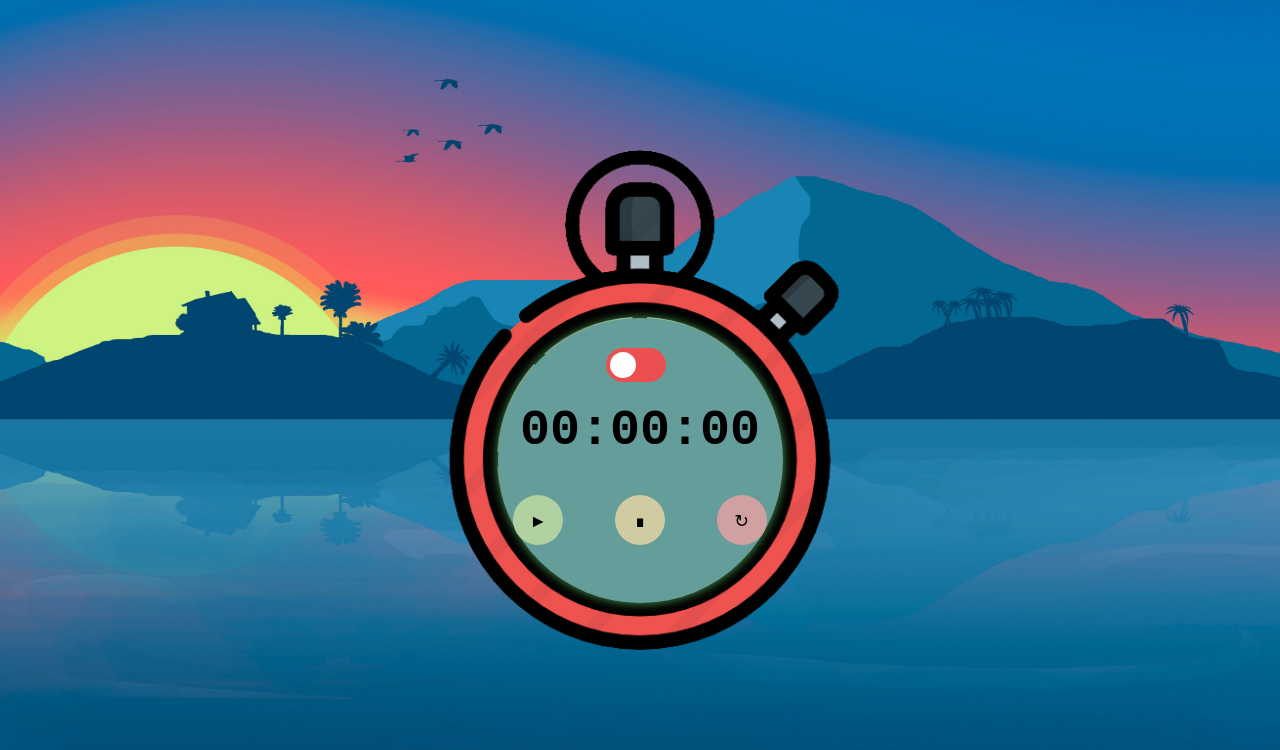
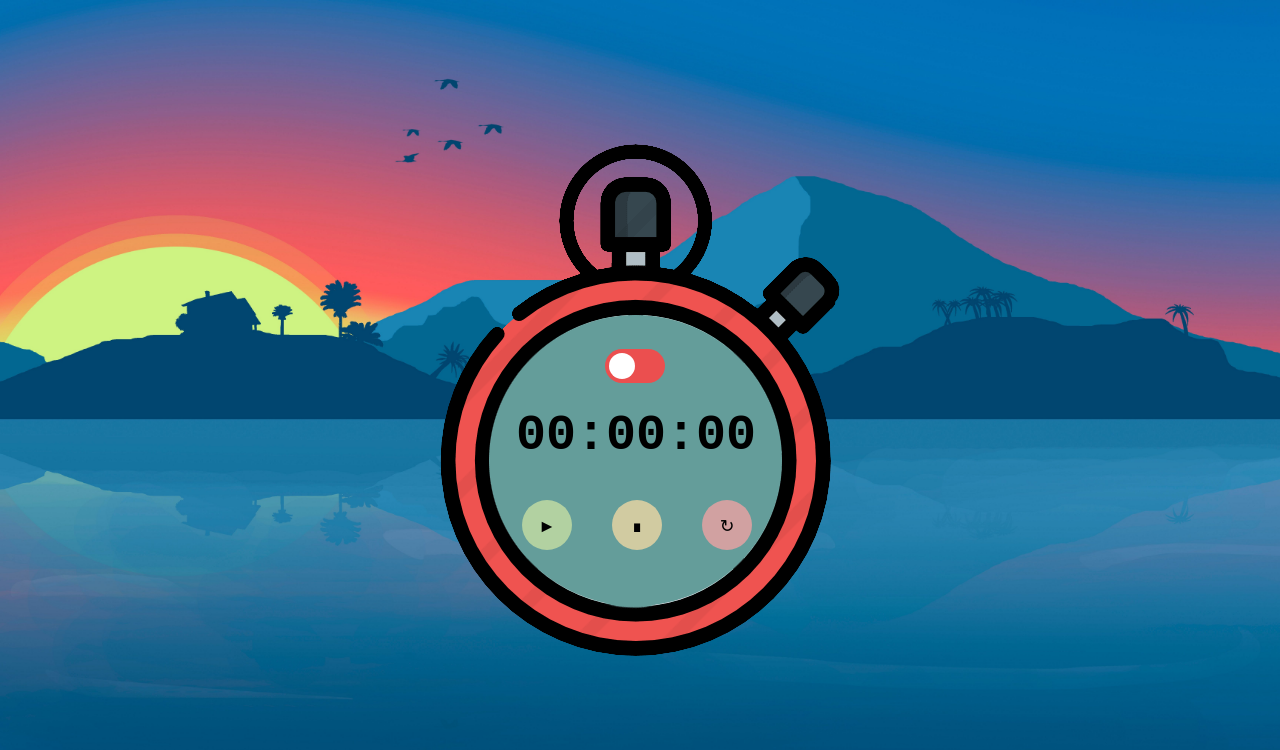
Before and after one commit to HandlessCoder/Chronometer-Timer, a plain HTML site: page index.html in a window 1280 px wide. Drawn offline with Linux system fonts and the light colour scheme.

Commit message:
Final Product

```diff
--- a/css/styles.css
+++ b/css/styles.css
@@ -42,7 +42,9 @@
   }
 }
 
-
+#counter{
+  margin-left: 2px;
+}
 
 body{
     /* background-image: url('../img/bg16.png'); */
@@ -52,16 +54,16 @@ body{
 }
 #body-container{
   height: 100vh;
+  width: 100vw;
   display: flex;
   align-items: center;
   justify-content: center;
 }
 
 #reloj{
-    height: 500px;
-    width: 500px;
+    height: 512px;
+    width: 512px;
     /* padding-right: 20px; */
-    background-image: url("../img/favicon.png");
     background-size: 500px;
     background-position-x: 4px;
     background-repeat: no-repeat;
@@ -71,17 +73,21 @@ body{
 }
 
 .max-width{
-    margin-top: 24%;
+    /* margin-top: 24%; */
     /* max-width: 281px; */
-    width: 57%;
-    height: 57%;
-    padding-top: 30px;
+    /* margin-top: 215px ; */
+    width: 512px;
+    height: 512px;
+    padding-top: 205px ;
+    padding-bottom: 225px ;
+    padding-left: 130px ;
+    padding-right: 290px ;  /*430-padding-left*/
+
     box-sizing: border-box;
-    background-color: rgb(100, 157, 154);
-    box-shadow: 0px 0px 10px 1px rgb(67, 136, 73);
+    background-image: url("../img/chronometer.png");
+    /* box-shadow: 0px 0px 10px 1px rgb(67, 136, 73); */
     justify-content: center;
     align-items: center;
-    border-radius: 50%;
 }
 h1{
     font-family: 'Courier New', Courier, monospace;
@@ -106,9 +112,11 @@ button:focus {
     outline:0;
 }
 #btn-grp{
+  margin-top: 0px;
+  margin-left: 8px;
     display: grid;
     grid-template-columns: repeat(3,1fr);
-    gap: 20px;
+    gap: 40px;
     /* margin: 15px 100px; */
 }
 button:hover{
@@ -146,7 +154,7 @@ button:hover{
 
 .switch {
     position: relative;
-    margin-left: 108px;
+    margin-left: 91px;
     display: inline-block;
     width: 60px;
     height: 34px;
@@ -222,8 +230,9 @@ button:hover{
 
 
   #cmb-grp{
-    margin-top: 1%;
+    margin-top: 7%;
+    margin-left: 6px;
     display: grid;
     grid-template-columns: repeat(3,1fr);
-    gap: 0px;
+    gap: 31px;
   }
--- a/js/crono.js
+++ b/js/crono.js
@@ -52,7 +52,7 @@ function addInput(divName,name,limit) {
 function slider() {
     if(running===0){
         if(checkBox.checked){
-            document.getElementById('reloj').style.backgroundImage="url('./img/timer.png')";
+            document.querySelector('.max-width').style.backgroundImage="url('./img/timer.png')";
             if(horas === undefined){
                 addInput("cmb-grp","horas",24);
                 addInput("cmb-grp","minutos",60);
@@ -68,10 +68,10 @@ function slider() {
             segundos.value=((ss%60)<10?'0':'')+String(ss%60);
             contador.style.display = "none";
 
-            document.getElementById('btn-grp').style.paddingTop='5%';
+            document.getElementById('btn-grp').style.marginTop='20%';
         }else{
-            document.getElementById('btn-grp').style.paddingTop='0px';
-            document.getElementById('reloj').style.backgroundImage="url('./img/favicon.png')";
+            document.getElementById('btn-grp').style.marginTop='6.67px';
+            document.querySelector('.max-width').style.backgroundImage="url('./img/chronometer.png')";
             contador.style.display = "block";
             document.getElementById('cmb-grp').style.display ='none';
         }
@@ -91,7 +91,7 @@ function start() {
             crono=setInterval(() => timer(), tempo);
             document.getElementById("counter").style.display = "block";
             document.getElementById('cmb-grp').style.display ='none';
-            document.getElementById('btn-grp').style.paddingTop='0px';
+            document.getElementById('btn-grp').style.marginTop='6.67px';
             contador.innerText=`${horas.value}:${minutos.value}:${segundos.value}`;
 
         }else{
@@ -107,7 +107,7 @@ function pause(params) {
     if(running === 1 && checkBox.checked){
         contador.style.display = "none";
         document.getElementById('cmb-grp').style.display ='grid';
-        document.getElementById('btn-grp').style.paddingTop='5%';
+        document.getElementById('btn-grp').style.marginTop='20%';
         horas.value=((hh%24)<10?'0':'') +String(hh%24);
         minutos.value=((mm%60)<10?'0':'')+String(mm%60);
         segundos.value=((ss%60)<10?'0':'')+String(ss%60);
```
